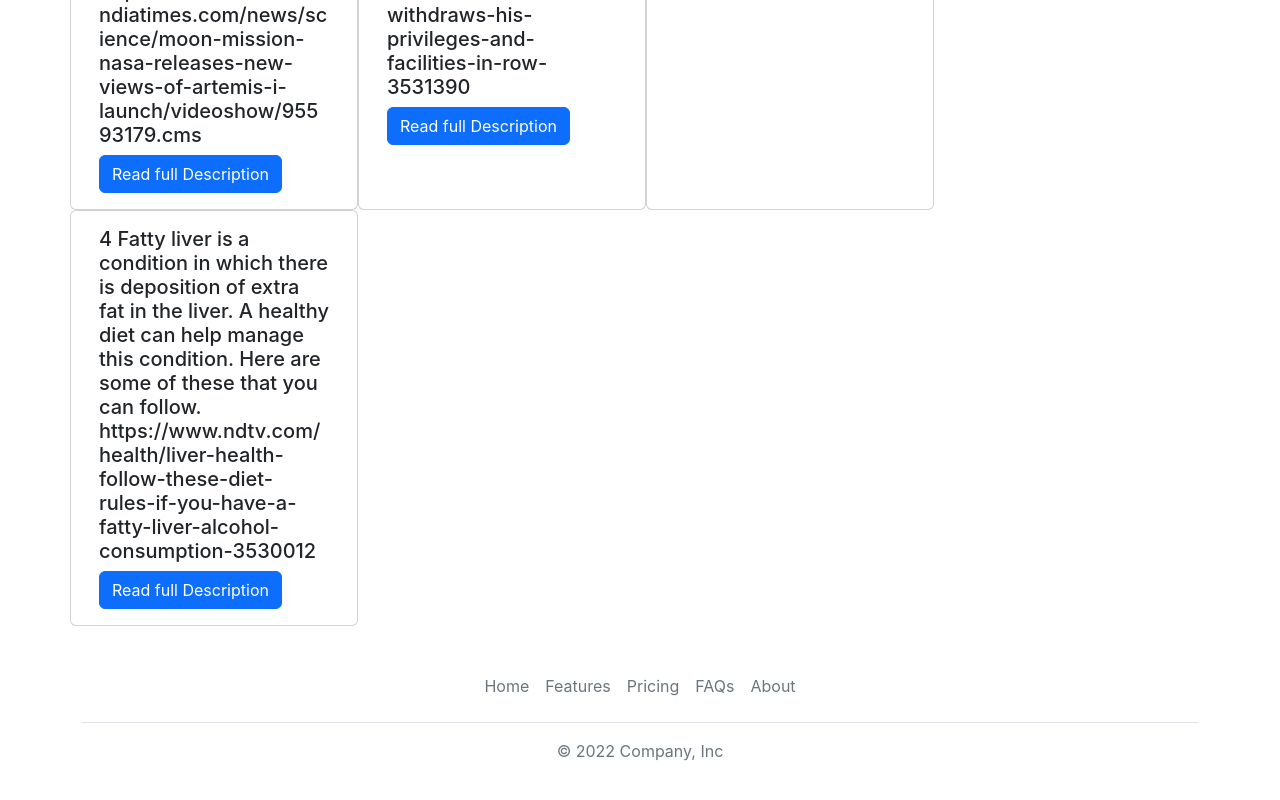
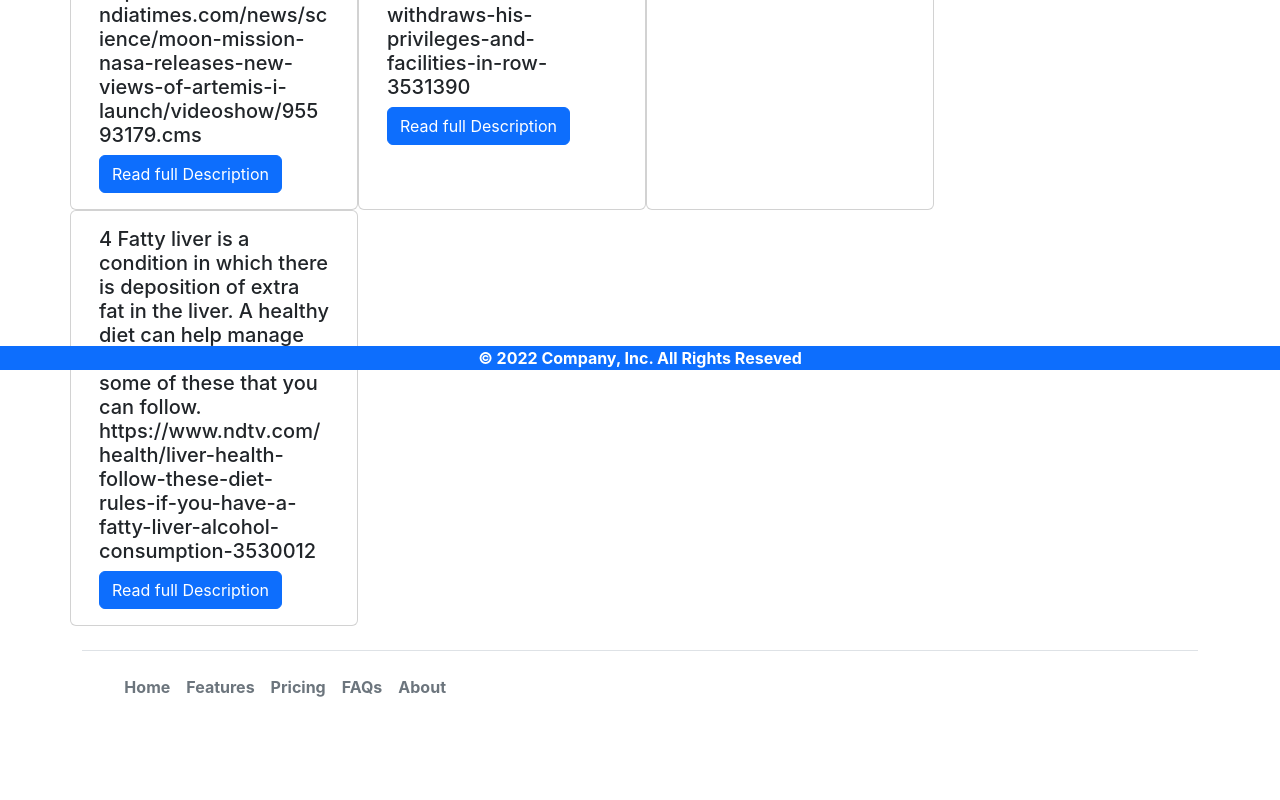
Before and after one commit to devendrasrivastava/react-assignment2-boilerplate, a React (Create React App) app: page /readnow in a window 1280 px wide. Shown: the part 430-1230 px from the top of the page. After the commit the page ends 1177 px from the top, so only its background shows below. Built offline with nearby package versions, Linux system fonts and the light colour scheme; data requests are answered from the project's data file.

Commit message:
footer fixed

```diff
--- a/src/Components/card/Card.js
+++ b/src/Components/card/Card.js
@@ -1,6 +1,7 @@
-import React, {useEffect} from 'react'
+import React, { useEffect } from 'react'
 import { useNavigate } from "react-router-dom";
 import Header from '../header/Header';
+import './Card.css'
 
 export default function Card(props) {
 
@@ -16,20 +17,20 @@ export default function Card(props) {
 
 
     useEffect(() => {                                         //coding start to protect the page
-        fetch("http://localhost:9000/auth/isAuthenticated",{
-           method:"POST",
-           headers:{
-               "Authorization":`Bearer ${localStorage.getItem("jwt_token")}`
+        fetch("http://localhost:9000/auth/isAuthenticated", {
+            method: "POST",
+            headers: {
+                "Authorization": `Bearer ${localStorage.getItem("jwt_token")}`
             }
         })
-        .then(res=>res.json())
-        .then(data=>{
+            .then(res => res.json())
+            .then(data => {
                 console.log(data);
                 // if(data.status===401){
                 //     navigate("/login")
                 // }
 
-           if(!data.isAuthenticated){
+                if (!data.isAuthenticated) {
                     navigate("/login")
                 }
             })
@@ -39,8 +40,13 @@ export default function Card(props) {
     return (
 
 
-        <div className="container my-4">
-            <div className="card" style={{ width: "18rem" }}>
+        <div>
+
+            <div className="container my-4 ">
+                <div className="row">
+                    <div className="col-12 col-md-5">
+
+            <div className="card user-card">
                 <img src={props.urlToImage} className="card-img-top" alt="..." />
                 <div className="card-body">
                     <h5 className="card-title">{props.title}</h5>
@@ -52,6 +58,10 @@ export default function Card(props) {
                 </div>
             </div>
             </div>
+            </div>
+            </div>
+
+        </div>
 
     )
 }
--- /dev/null
+++ b/src/Components/footer/Footer.css
@@ -0,0 +1,20 @@
+.footer p{
+    margin-bottom: 15vh;
+    display: flex;
+    flex-direction: row;
+    position: fixed;
+    left: 0;
+    bottom: 0;
+    width: 100%;
+    background-color: #0D6EFD;
+    /* height: 7vh; */
+    text-align: center;
+    justify-content: space-around;
+
+  }
+
+  .footer{
+    color:white !important;
+    font-weight: bold;
+    size: 12px;
+  }
--- a/src/Components/footer/Footer.js
+++ b/src/Components/footer/Footer.js
@@ -1,20 +1,29 @@
 import React from 'react'
+import './Footer.css'
 
 export default function Footer() {
   return (
     <div>
-        <div className="container">
-  <footer className="py-3 my-4">
-    <ul className="nav justify-content-center border-bottom pb-3 mb-3">
-      <li className="nav-item"><a href="/" className="nav-link px-2 text-muted">Home</a></li>
-      <li className="nav-item"><a href="/" className="nav-link px-2 text-muted">Features</a></li>
-      <li className="nav-item"><a href="/" className="nav-link px-2 text-muted">Pricing</a></li>
-      <li className="nav-item"><a href="/" className="nav-link px-2 text-muted">FAQs</a></li>
-      <li className="nav-item"><a href="/" className="nav-link px-2 text-muted">About</a></li>
+
+        <div class="container footer">
+  <footer class="d-flex flex-wrap justify-content-between align-items-center py-3 my-4 border-top">
+    <p class="col-md-4 mb-0 ">© 2022 Company, Inc. All Rights Reseved</p>
+
+
+    {/* <a href="/" class="col-md-4 d-flex align-items-center justify-content-center mb-3 mb-md-0 me-md-auto link-dark text-decoration-none">
+      <svg class="bi me-2" width="40" height="32"><use xlink:href="/bootstrap"></use></svg>
+    </a> */}
+
+    <ul class="nav col-md-4 justify-content-end">
+      <li class="nav-item"><a href="/" class="nav-link px-2 text-muted">Home</a></li>
+      <li class="nav-item"><a href="/" class="nav-link px-2 text-muted">Features</a></li>
+      <li class="nav-item"><a href="/" class="nav-link px-2 text-muted">Pricing</a></li>
+      <li class="nav-item"><a href="/" class="nav-link px-2 text-muted">FAQs</a></li>
+      <li class="nav-item"><a href="/" class="nav-link px-2 text-muted">About</a></li>
     </ul>
-    <p className="text-center text-muted">© 2022 Company, Inc</p>
   </footer>
 </div>
+
     </div>
   )
 }
--- a/src/Components/header/Header.js
+++ b/src/Components/header/Header.js
@@ -1,6 +1,7 @@
 import React from 'react'
 import { Link } from 'react-router-dom'
 import { useNavigate } from "react-router-dom";
+import './Header.css'
 
 
 export default function Header() {
@@ -19,7 +20,7 @@ export default function Header() {
 
   return (
     <div>
-      <nav className="navbar navbar-expand-lg bg-warning">
+      <nav className="navbar navbar-expand-lg bg-primary user-header">
         <div className="container-fluid">
 
 
```
Also changed, not shown: src/Components/card/Card.css (added), src/Components/header/Header.css (added). Lines whose indentation alone changed are shown as unchanged.
